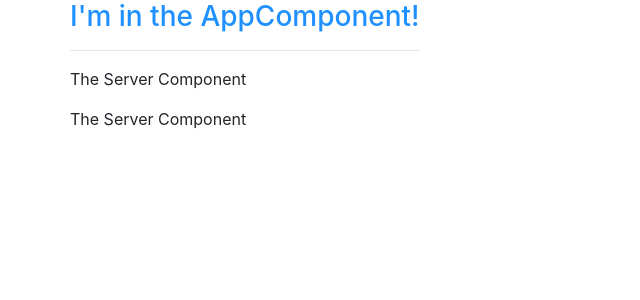
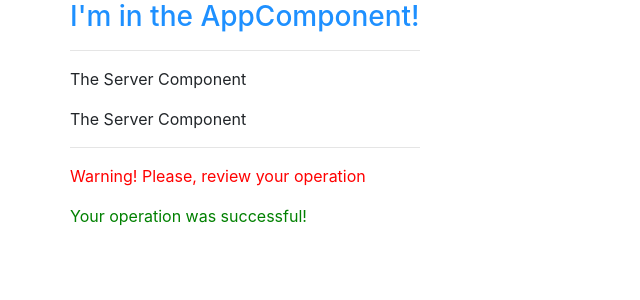
Before and after one commit to manuelvargastapia/academind_course_project, an Angular app: page / in a window 1280 px wide. Shown: the top 300 px of the page, without its empty margins (0-640 px from the left). Built offline with nearby package versions, Linux system fonts and the light colour scheme.

Commit message:
Assignment 1: add two new components, success and warning alerts

```diff
--- /dev/null
+++ b/src/app/alerts/alerts.component.html
@@ -0,0 +1,2 @@
+<app-warning-alert></app-warning-alert>
+<app-success-alert></app-success-alert>
--- /dev/null
+++ b/src/app/alerts/alerts.component.ts
@@ -0,0 +1,11 @@
+import { Component, OnInit } from "@angular/core";
+
+@Component({
+  selector: "app-alerts",
+  templateUrl: "alerts.component.html"
+})
+export class AlertsComponent implements OnInit {
+  constructor() {}
+
+  ngOnInit() {}
+}
--- a/src/app/app.component.html
+++ b/src/app/app.component.html
@@ -4,6 +4,8 @@
       <h3>I'm in the AppComponent!</h3>
       <hr />
       <app-servers></app-servers>
+      <hr />
+      <app-alerts></app-alerts>
       <!-- <div app-servers></div> -->
       <!-- <div class="app-servers"></div> -->
     </div>
--- /dev/null
+++ b/src/app/success-alert/success-alert.component.css
@@ -0,0 +1,3 @@
+.success-message {
+  color: green;
+}
--- /dev/null
+++ b/src/app/success-alert/success-alert.component.html
@@ -0,0 +1,3 @@
+<p class="success-message">
+  Your operation was successful!
+</p>
--- /dev/null
+++ b/src/app/success-alert/success-alert.component.ts
@@ -0,0 +1,15 @@
+import { Component, OnInit } from '@angular/core';
+
+@Component({
+  selector: 'app-success-alert',
+  templateUrl: './success-alert.component.html',
+  styleUrls: ['./success-alert.component.css']
+})
+export class SuccessAlertComponent implements OnInit {
+
+  constructor() { }
+
+  ngOnInit() {
+  }
+
+}
--- /dev/null
+++ b/src/app/warning-alert/warning-alert.component.css
@@ -0,0 +1,3 @@
+.warning-message {
+  color: red;
+}
--- /dev/null
+++ b/src/app/warning-alert/warning-alert.component.html
@@ -0,0 +1,3 @@
+<p class="warning-message">
+  Warning! Please, review your operation
+</p>
--- /dev/null
+++ b/src/app/warning-alert/warning-alert.component.ts
@@ -0,0 +1,15 @@
+import { Component, OnInit } from '@angular/core';
+
+@Component({
+  selector: 'app-warning-alert',
+  templateUrl: './warning-alert.component.html',
+  styleUrls: ['./warning-alert.component.css']
+})
+export class WarningAlertComponent implements OnInit {
+
+  constructor() { }
+
+  ngOnInit() {
+  }
+
+}
```
Also changed, not shown: src/app/app.module.ts (+12 -2 lines).
